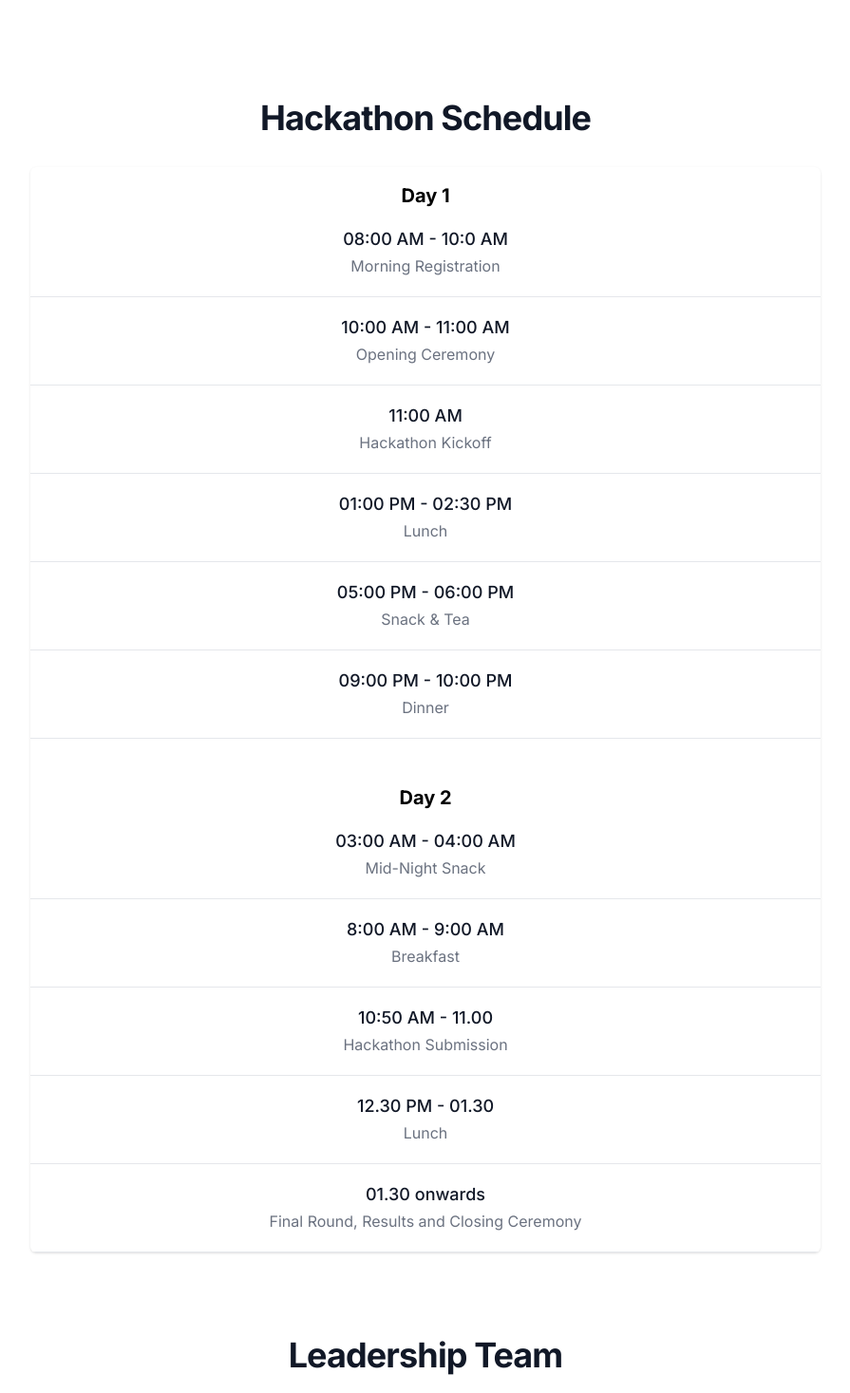
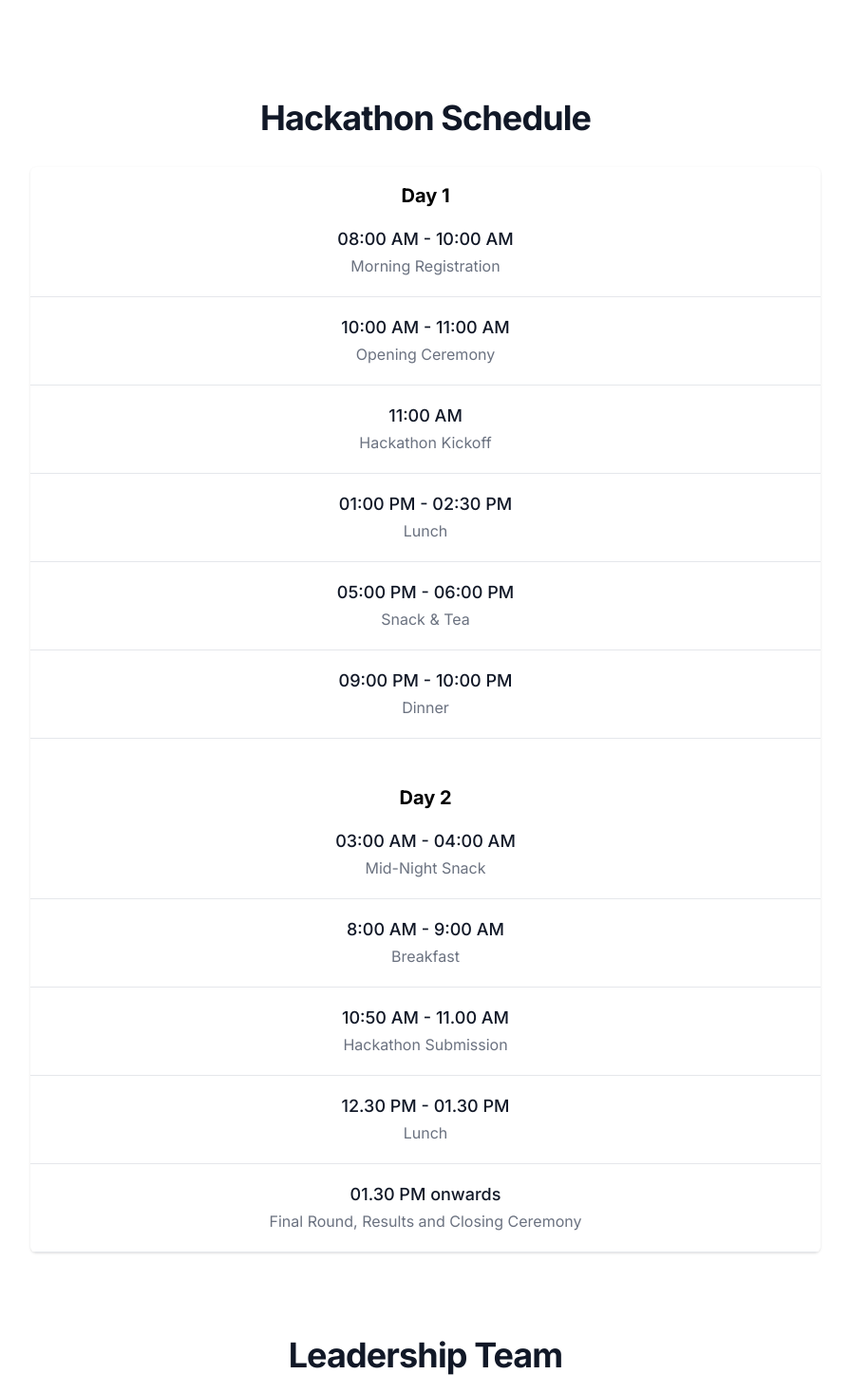
Before and after one commit to DevIgnite-Organization/DevIgnite-Website, a Next.js app in the folder devignite/: page / in a window 1280 px wide. Shown: the part 3342-4809 px from the top of the page at 95% size, without its empty margins (192-1087 px from the left). Built offline with nearby package versions, Linux system fonts and the light colour scheme.

Commit message:
added schedule

```diff
--- a/devignite/components/schedule/Schedule.jsx
+++ b/devignite/components/schedule/Schedule.jsx
@@ -27,7 +27,7 @@ const HackathonSchedule = () => {
     {
       date: 'Day 1',
       events: [
-        { time: '08:00 AM - 10:0 AM', name: 'Morning Registration' },
+        { time: '08:00 AM - 10:00 AM', name: 'Morning Registration' },
         { time: '10:00 AM - 11:00 AM', name: 'Opening Ceremony' },
         { time: '11:00 AM', name: 'Hackathon Kickoff' },
         { time: '01:00 PM - 02:30 PM', name: 'Lunch' },
@@ -40,9 +40,9 @@ const HackathonSchedule = () => {
       events: [
         { time: '03:00 AM - 04:00 AM', name: 'Mid-Night Snack' },
         { time: '8:00 AM - 9:00 AM', name: 'Breakfast' },
-        { time: '10:50 AM - 11.00', name: 'Hackathon Submission' },
-        { time: '12.30 PM - 01.30', name: 'Lunch' },
-        { time: '01.30 onwards ', name: 'Final Round, Results and Closing Ceremony' },
+        { time: '10:50 AM - 11.00 AM', name: 'Hackathon Submission' },
+        { time: '12.30 PM - 01.30 PM', name: 'Lunch' },
+        { time: '01.30 PM onwards ', name: 'Final Round, Results and Closing Ceremony' },
       ]
     }
   ];
```
